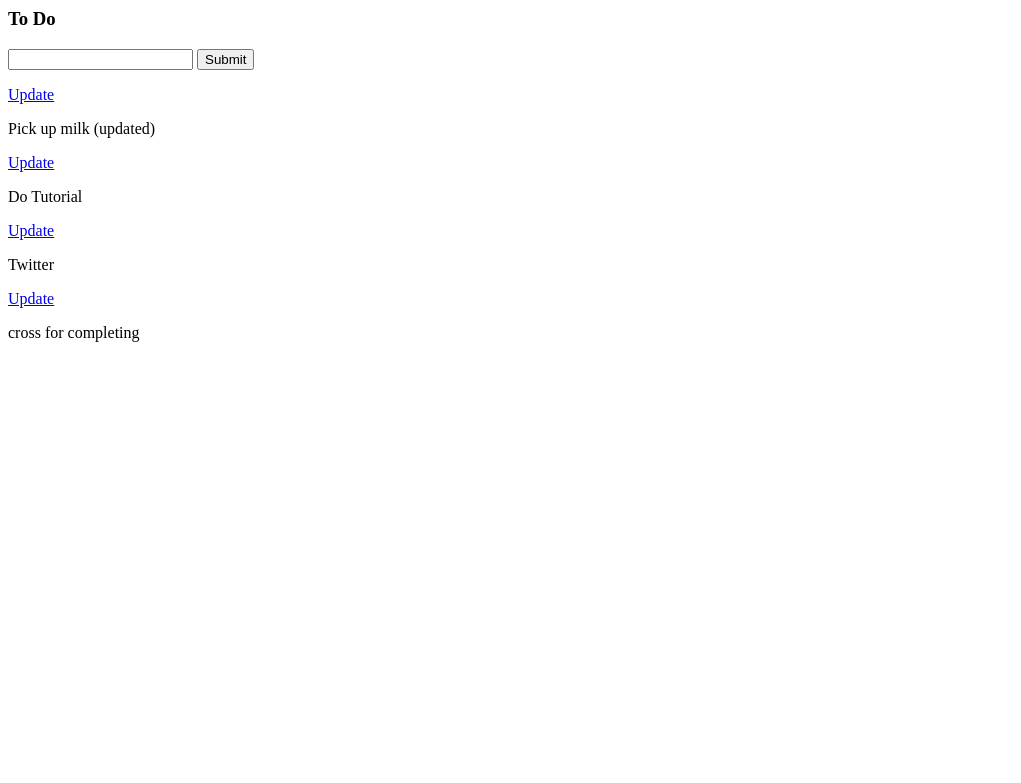
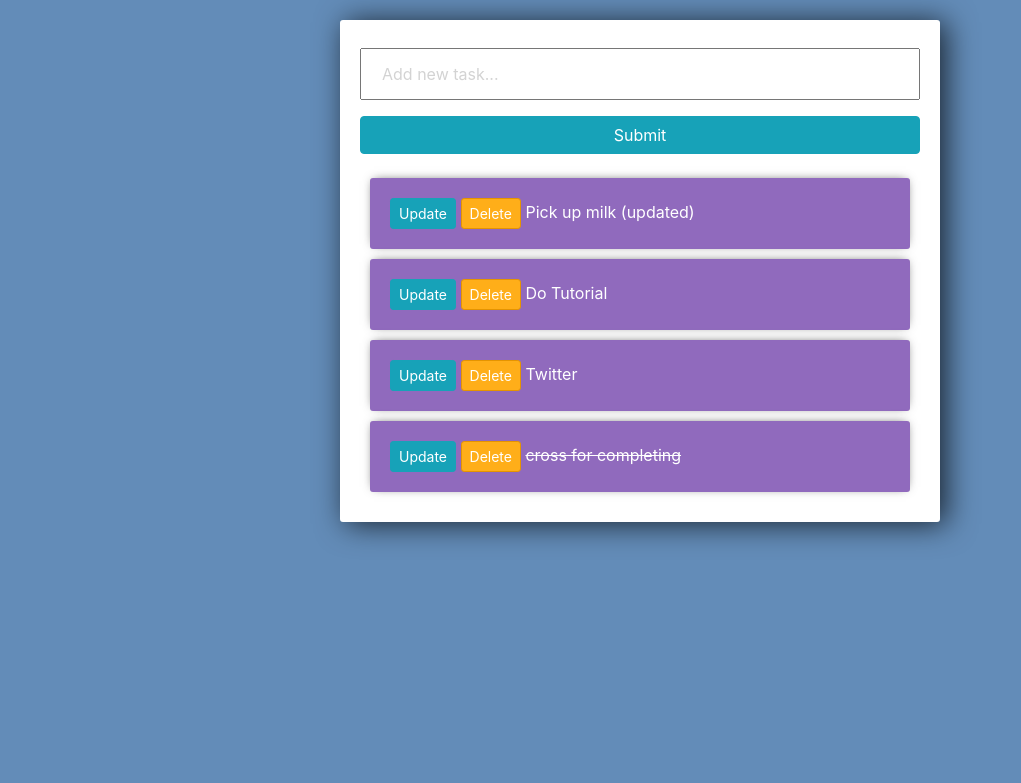
Before and after one commit to GaganDureja/To-Do-app, a Django app: page / in a window 1280 px wide. Shown: the top 783 px of the page, without its empty margins (0-1021 px from the left). Run offline with Django 3.2, Linux system fonts and the light colour scheme; data comes from the database, SQL or seed files in the repository; both versions use the stored data as it was after the commit; some libraries are stand-ins or nearby versions.

Commit message:
CSS added

```diff
--- a/tasks/forms.py
+++ b/tasks/forms.py
@@ -5,6 +5,7 @@ from .models import *
 
 
 class TaskForm(forms.ModelForm):
+	title = forms.CharField(widget= forms.TextInput(attrs={'placeholder': 'Add new task...'}))
 
 	class Meta:
 		model = Task
--- a/tasks/templates/tasks/list.html
+++ b/tasks/templates/tasks/list.html
@@ -1,19 +1,77 @@
-<h3>To Do</h3>
+<link rel="stylesheet" href="https://stackpath.bootstrapcdn.com/bootstrap/4.3.1/css/bootstrap.min.css" integrity="sha384-ggOyR0iXCbMQv3Xipma34MD+dH/1fQ784/j6cY/iJTQUOhcWr7x9JvoRxT2MZw1T" crossorigin="anonymous">
+
+<style>
+
+	body{
+		background-color: #638CB8;
+	}
+
+	input{
+		width: 100%;
+		padding: 12px 20px;
+		margin: 8px 0;
+		box-sizing: border-box;
+	}
+
+	input::placeholder {
+	  color: #d3d3d3;
+	}
+
+	.submit{
+		background-color: #6BA3E8;
+	}
+
+	.center-column{
+		width:600px;
+		margin: 20px auto;
+		padding:20px;
+		background-color: #fff;
+		border-radius: 3px;
+		box-shadow: 6px 2px 30px 0px rgba(0,0,0,0.75);
+	}
+
+	.item-row{
+		background-color: #906abd;
+		margin: 10px;
+		padding: 20px;
+		border-radius: 3px;
+		color: #fff;
+		font-size: 16px;
+		box-shadow: 0px -1px 10px -4px rgba(0,0,0,0.75);
+	}
+
+	.btn-danger{
+		background-color: #ffae19;
+		border-color: #e59400;
+	}
+
+</style>
+
+<div class="center-column">
 
 
 
 	<form method="POST" action="/">
 		{% csrf_token %}
 		{{form.title}}
-	<input type="submit" name="Create Task">
+		<input class="btn btn-info" type="submit" name="Create Task">
 	</form>
 
+	<div class="todo-list">
+
+	{% for task in tasks %}
+		<div class="item-row">
+			<a class="btn btn-sm btn-info" href="{% url 'update_task' task.id %}">Update</a>
+			<a class="btn btn-sm btn-danger" href="{% url 'delete' task.id %}">Delete</a>
 
 
-{% for task in tasks %}
-	<div>
-		<a href="{% url 'update_task' task.id %}">Update</a>
-		<p>{{ task }}</p>
+			{% if task.complete == True %}
+			<strike>{{task}}</strike>
+			{% else %}
+			<span>{{task}}</span>
+			{% endif %}
 		</div>
 
 	{% endfor %}
+	</div>
+</div>
--- a/tasks/urls.py
+++ b/tasks/urls.py
@@ -6,4 +6,6 @@ from . import views
 urlpatterns = [
 	path('', views.index, name='list'),
 	path('update_task/<str:pk>/', views.updateTask, name='update_task'),
+	path('delete/<str:pk>/', views.deleteTask, name='delete'),
+
 ]
--- a/tasks/views.py
+++ b/tasks/views.py
@@ -39,3 +39,15 @@ def updateTask(request, pk):
 
 	context = {'form':form}
 	return render(request, 'tasks/update_task.html', context)
+
+
+
+def deleteTask(request, pk):
+	item = Task.objects.get(id=pk)
+
+	if request.method=='POST':
+		item.delete()
+		return redirect('/')
+
+	context = {'item': item}
+	return render(request, 'tasks/delete.html', context)
```
Also changed, not shown: tasks/templates/tasks/delete.html (added, +9 -0 lines), db.sqlite3. Lines whose indentation alone changed are shown as unchanged.
